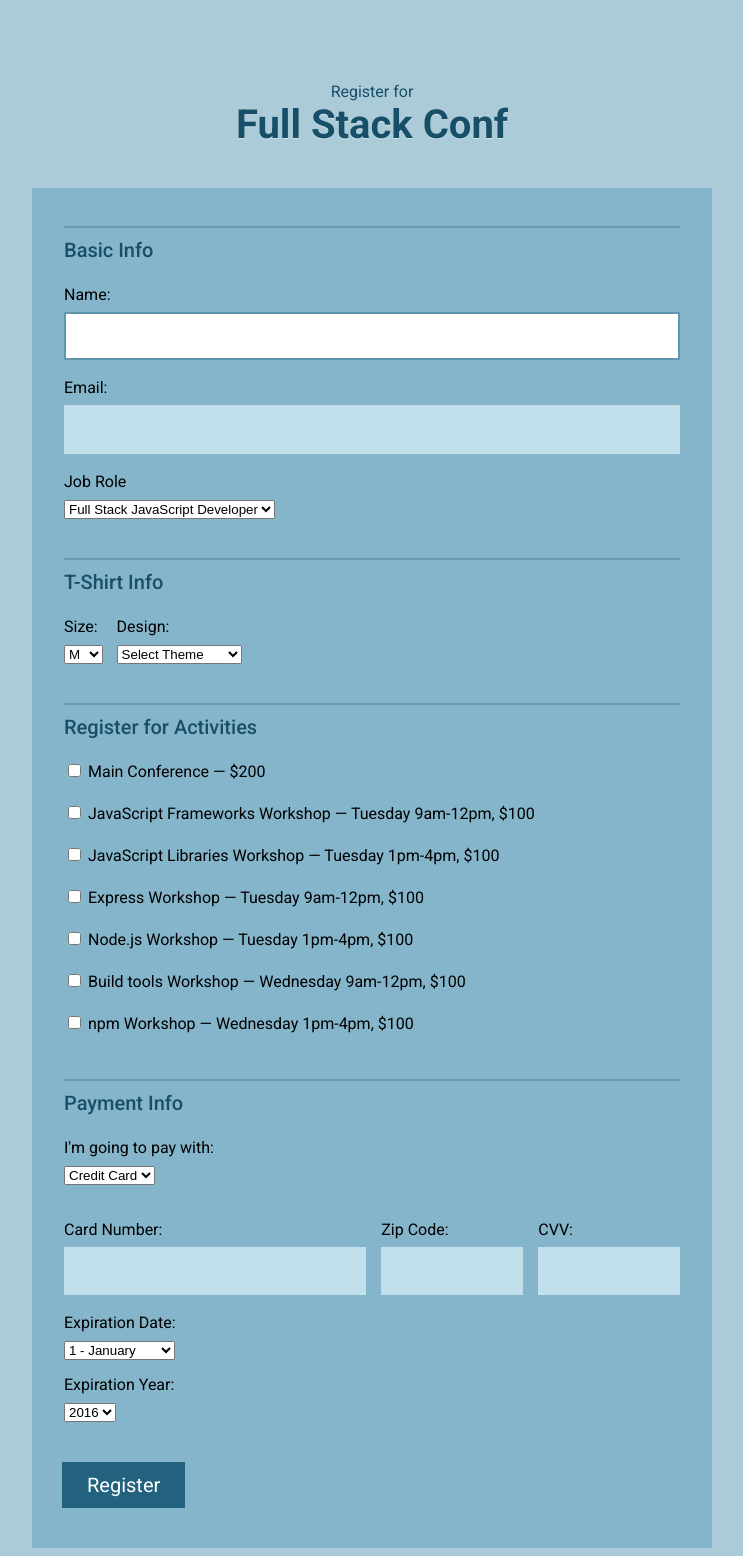
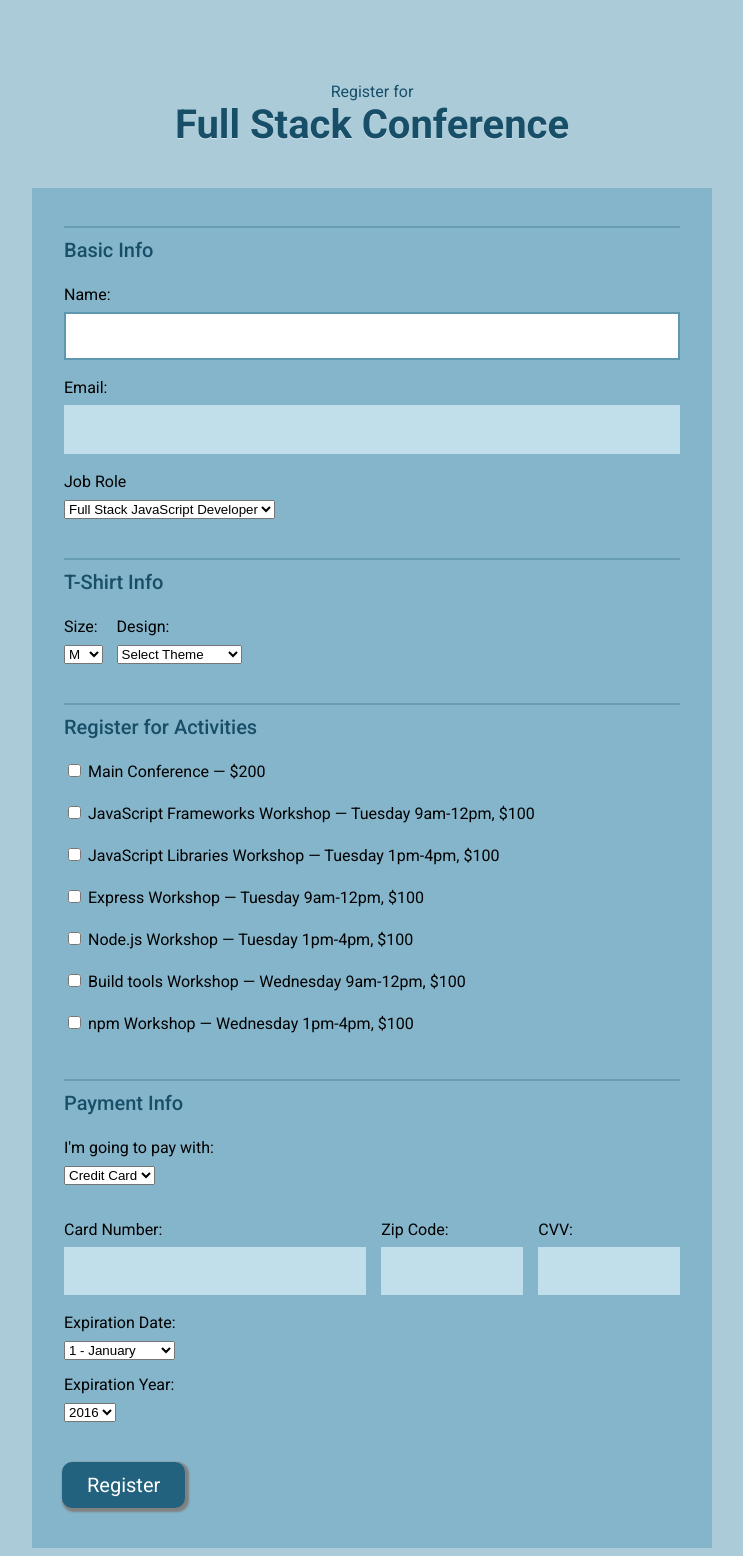
Before and after one commit to louiseiyengar/treehouse-unit-03, a plain HTML site: page index.html in a window 1280 px wide. Shown: the whole page, without its empty margins (268-1011 px from the left). Drawn offline with nearby package versions, Linux system fonts and the light colour scheme.

Commit message:
Change to button design

```diff
--- a/css/style.css
+++ b/css/style.css
@@ -57,6 +57,28 @@ button {
 	font-size: 1.25em;
 }
 
+button {
+	color: #fff;
+	padding: .55em 1.25em;
+	background: #22627e;
+	margin: 1.25em 0 .5em;
+	cursor: pointer;
+	border-radius: 10px;
+	box-shadow: 2px 2px 2px 2px gray;
+}
+
+button:active {
+	box-shadow: inset 0 0 10px #000000;
+}
+
+button:visited, button:focus {
+	outline:0;
+}
+
+button:hover {
+	background: #184c62;
+}
+
 legend {
 	font-weight: 500;
 	padding-top: .5em;
@@ -99,18 +121,6 @@ input:focus {
 input[type="checkbox"],
 input[type="radio"] {
 	display: inline-block;
-}
-
-button {
-	color: #fff;
-	padding: .55em 1.25em;
-	background: #22627e;
-	margin: 1.25em 0 .5em;
-	cursor: pointer;
-}
-
-button:hover {
-	background: #184c62;
 }
 
 /* =================================
--- a/index.html
+++ b/index.html
@@ -12,7 +12,7 @@
 
     <header>
       <span>Register for</span>
-      <h1>Full Stack Conf</h1>
+      <h1>Full Stack Conference</h1>
     </header>
 
     <form action="index.html" method="post">
```
